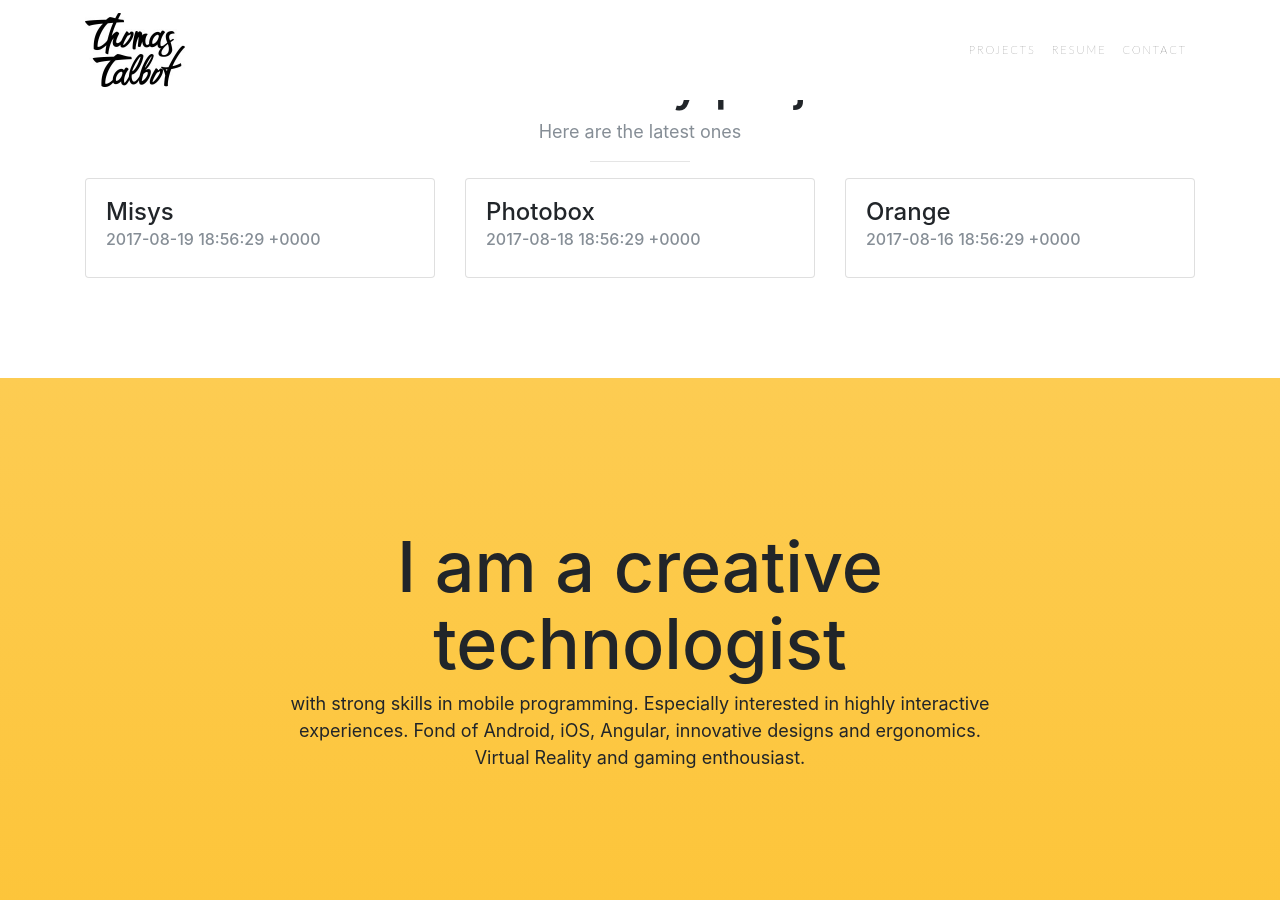
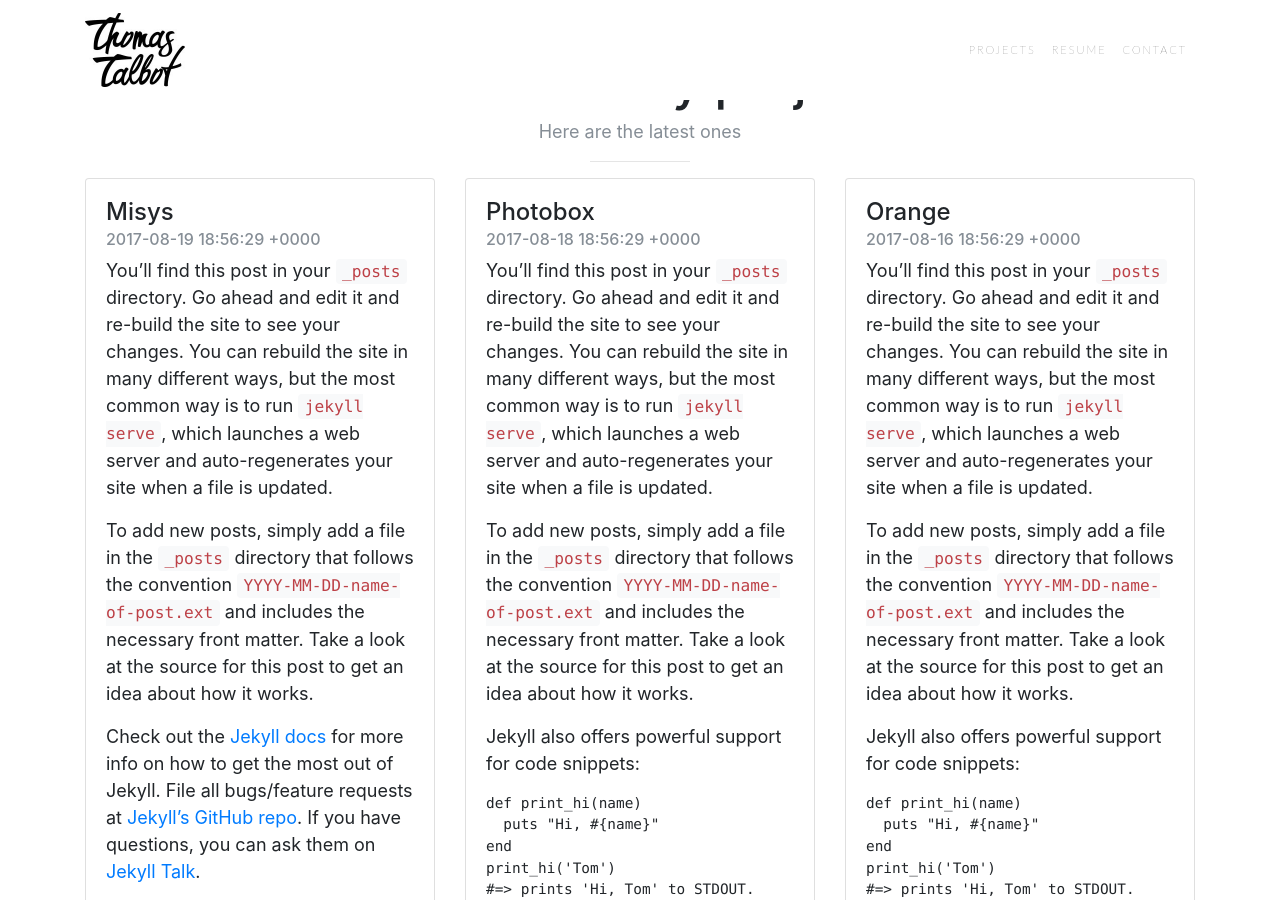
Before and after one commit to ttalbot/ttalbot.github.io, a Jekyll site: the page built from index.md, in a window 1280 px wide and 900 px high, scrolled down 945 px. Built offline with Jekyll 4.4.1, drawn with Linux system fonts in a browser that asks for light colours; nearby versions of some CDN libraries; some of the changed lines change nothing that is shown; some of the changed text lies outside the part shown.

Commit message:
Update _config.yml

```diff
--- a/_config.yml
+++ b/_config.yml
@@ -24,7 +24,7 @@
 
 # Build settings
 markdown: kramdown
-excerpt_separator: ""
+excerpt_separator: "<!--more-->"
 plugins:
   - jekyll-feed
 
```
